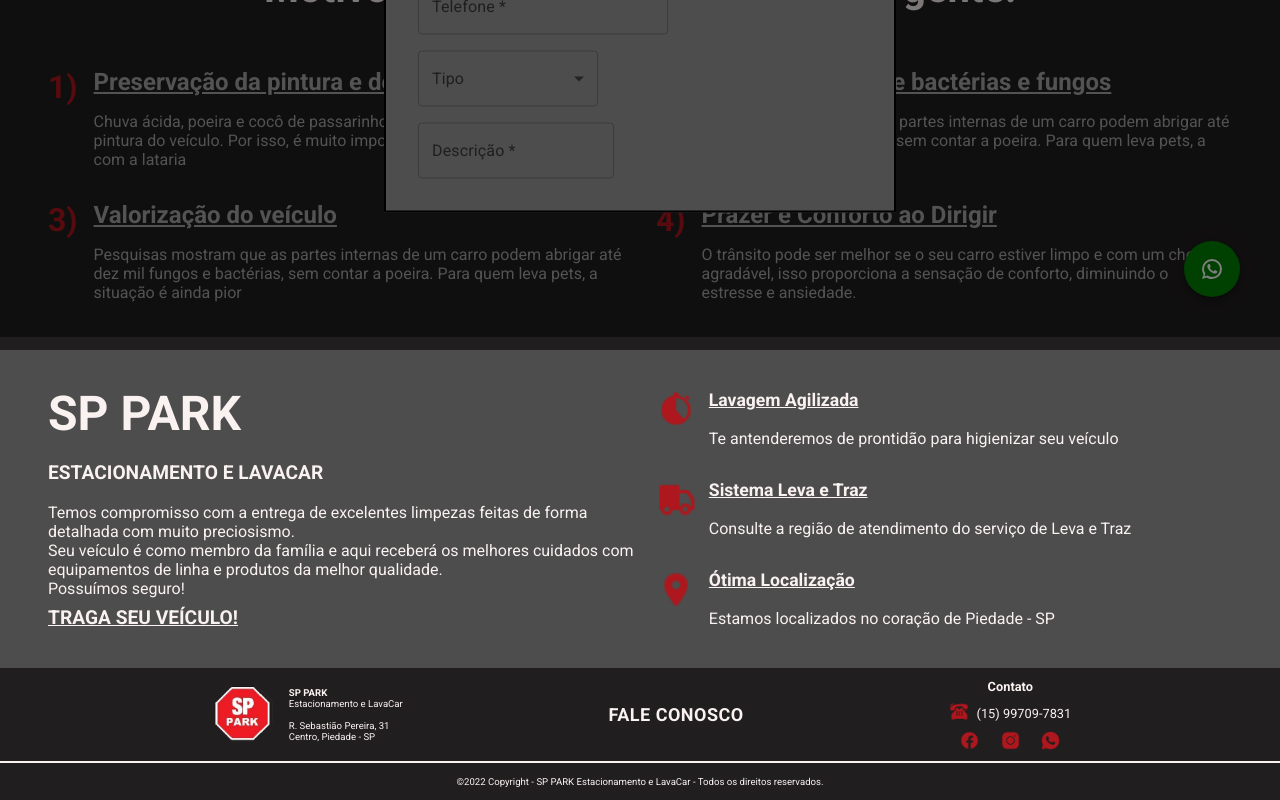
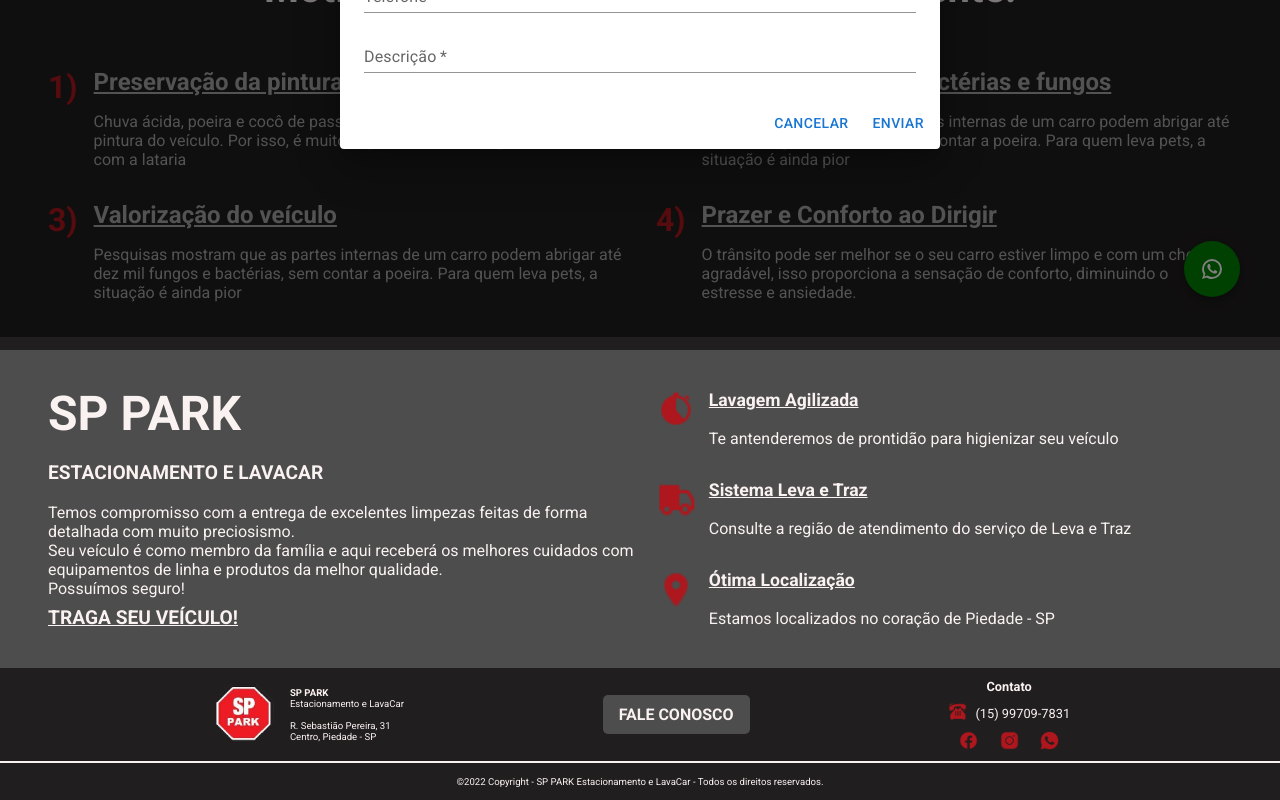
Before and after one commit to guicavazzana/sppark, a React (Create React App) app: page / in a window 1280 px wide. Both pictures are taken after a click on the button "FALE CONOSCO". Shown: the part 783-1583 px from the top of the page. Built offline with nearby package versions, Linux system fonts and the light colour scheme.

Commit message:
Email Workflow

```diff
--- a/package.json
+++ b/package.json
@@ -3,6 +3,7 @@
   "version": "0.1.0",
   "private": true,
   "dependencies": {
+    "@emailjs/browser": "^3.10.0",
     "@emotion/react": "^11.10.5",
     "@emotion/styled": "^11.10.5",
     "@material-ui/core": "^4.12.4",
@@ -53,5 +54,4 @@
   "devDependencies": {
     "styled-components": "^5.3.6"
   }
-
 }
--- a/src/components/Footer/index.js
+++ b/src/components/Footer/index.js
@@ -1,8 +1,7 @@
 import { Container } from './styles'
-
+import { FormContact } from '../FormContact'
 import { InfoFooter } from '../InfoFooter'
 import { ContactFooter } from '../ContactFooter'
-import { FormContact } from '../FormContact'
 
 export function Footer(){
     return (
--- a/src/components/FormContact/index.js
+++ b/src/components/FormContact/index.js
@@ -1,92 +1,108 @@
 import * as React from 'react';
-import Box from '@mui/material/Box';
 import Button from '@mui/material/Button';
 import TextField from '@mui/material/TextField';
-import Modal from '@mui/material/Modal';
+import Dialog from '@mui/material/Dialog';
+import DialogActions from '@mui/material/DialogActions';
+import DialogContent from '@mui/material/DialogContent';
+import DialogContentText from '@mui/material/DialogContentText';
+import DialogTitle from '@mui/material/DialogTitle';
+import emailjs from '@emailjs/browser';
+import { useRef } from 'react';
 import { Container } from './styles'
-import InputLabel from '@mui/material/InputLabel';
-import MenuItem from '@mui/material/MenuItem';
-import FormControl from '@mui/material/FormControl';
-import Select from '@mui/material/Select';
-import { styleBox } from './styles'
 
-export function BasicSelect() {
-    const [tipo, setTipo] = React.useState('');
 
-    const handleChange = (event) => {
-      setTipo(event.target.value);
+export function FormContact() {
+    const form = useRef();
+
+    const sendEmail = (e) => {
+        e.preventDefault();
+
+        emailjs.sendForm('service_xxbfl2y', 'template_xjuwfbh' , form.current ,'dR-ZM0kx7NzPRj6rv')
+        .then(() => {
+            alert('Mensagem enviada!');
+        }, (error) => {
+            alert(error.description);
+        });
     };
 
-    return (
-      <Box sx={{ minWidth: 120 }}>
-        <FormControl sx={{minWidth: 180}}>
-          <InputLabel id="demo-simple-select-label">Tipo</InputLabel>
-          <Select
-            labelId="demo-simple-select-label"
-            id="demo-simple-select"
-            value={tipo}
-            label="Tipo"
-            onChange={handleChange}
-          >
-            <MenuItem value={'informacoes'}>Informações</MenuItem>
-            <MenuItem value={'sugestoes'}>Sugestões</MenuItem>
-            <MenuItem value={'criticas'}>Criticas</MenuItem>
-            <MenuItem value={'elogios'}>Elogios</MenuItem>
-          </Select>
-        </FormControl>
-      </Box>
-    );
-  }
+    const [open, setOpen] = React.useState(false);
 
-export function FormContact() {
-    const [open, setOpen] = React.useState(false);
-    const handleOpen = () => setOpen(true);
-    const handleClose = () => setOpen(false);
+    const handleClickOpen = () => {
+        setOpen(true);
+    };
 
-    return (
-        <Container>
-            <div>
-                <Button className='button-fale' onClick={handleOpen}
-                sx={{'&:hover': {backgroundColor: '#363636'}}}
-                >
-                  Fale Conosco
-                </Button>
-                <Modal
-                open={open}
-                onClose={handleClose}
-                aria-labelledby="modal-modal-title"
-                aria-describedby="modal-modal-description"
-                >
-              <div>
-                <Box style={styleBox}>
-                  <div>
-                    <h2>
-                        <u>Fale Conosco!</u>
-                    </h2>
-                    <br />
-                    <h3>
-                        Envie-nos dúvidas, críticas ou sugestões que entraremos em contato para lhe responder!
-                    </h3>
-                  </div>
-                    <form action="">
-                      <div>
-                        <TextField sx={{mt: 4, mr: 3, minWidth: 250}} id="outlined-basic" label="Nome Completo *" variant="outlined" />
-                        <TextField sx={{mt: 4, minWidth: 250}} id="outlined-basic" label="Email *" variant="outlined" />
-                      </div>
-                      <div>
-                        <TextField sx={{my: 2, minWidth: 250}} id="outlined-basic" label="Telefone *" variant="outlined" />
-                      </div>
-                      <div>
-                        <BasicSelect sx={{minWidth: 250}} />
-                      </div>
-                      <div>
-                        <TextField sx={{mt: 2}} id="outlined-multiline-static" label="Descrição *" variant="outlined" multiline />
-                      </div>
-                    </form>
-                </Box>
-              </div>
-                </Modal>
-            </div>
-        </Container>
-    );
-    }
+    const handleClose = () => {
+        setOpen(false);
+    };
+
+
+
+  return (
+    <>
+    <Container>
+      <button variant="text" className='botao-fale' onClick={handleClickOpen}>
+        Fale Conosco
+      </button>
+    </Container>
+      <Dialog open={open} onClose={handleClose}>
+    <form ref={form} onSubmit={sendEmail}>
+        <DialogTitle>Fale Conosco!</DialogTitle>
+        <DialogContent>
+          <DialogContentText>
+            Envie-nos elogios, criticas, sugestões ou dúvidas que entraremos em contato para te atender melhor!
+          </DialogContentText>
+          <TextField
+            autoFocus
+            margin="dense"
+            id="name"
+            name='name'
+            label="Nome Completo"
+            type="name"
+            fullWidth
+            variant="standard"
+            required
+        />
+          <TextField
+            autoFocus
+            margin="dense"
+            id="email"
+            name='email'
+            label="Email"
+            type="email"
+            fullWidth
+            variant="standard"
+            required
+        />
+          <TextField
+            autoFocus
+            margin="dense"
+            id="phone"
+            name='phone'
+            label="Telefone"
+            type="phone"
+            fullWidth
+            variant="standard"
+            required
+        />
+          <TextField
+            autoFocus
+            id="descricao"
+            name='description'
+            label="Descrição"
+            margin="dense"
+            multiline
+            maxRows={4}
+            fullWidth
+            variant="standard"
+            required
+            />
+        </DialogContent>
+        <DialogActions>
+          <Button onClick={handleClose}>Cancelar</Button>
+          <Button type='submit' onClick={handleClose}>Enviar</Button>
+        </DialogActions>
+    </form>
+      </Dialog>
+    </>
+  );
+}
--- a/src/components/FormContact/styles.js
+++ b/src/components/FormContact/styles.js
@@ -1,29 +1,22 @@
 import styled from 'styled-components'
 
 export const Container = styled.div`
-  .button-fale{
-    font-size: 18px;
+    .botao-fale{
+    background-color: var(--dark-gray);
+    border: none;
+    border-radius: 5px;
+    color: var(--white);
+    padding: 10px 16px;
+    text-align: center;
+    text-decoration: none;
+    font-size: 16px;
     font-weight: bold;
-    color: var(--white);
-    form{
-      display: flex;
-      flex-direction: column;
+    text-transform: uppercase;
+    cursor: pointer;
+    &:hover{
+        transition: filter 0.2s;
+        filter: brightness(0.8);
     }
-  }
-  `
-  export const styleBox = {
-    position: 'absolute',
-    top: '50%',
-    left: '50%',
-    transform: 'translate(-50%, -50%)',
-    width: '40%',
-    background: '#4d4d4d',
-    color: '#FAF1F1',
-    border: '2px solid #000',
-    boxShadow: 24,
-    padding: '2rem',
-    display: 'flex',
-    'flex-direction': 'column',
-    height: 'auto',
+}
 
-  };
+`
--- a/src/components/Header/styles.js
+++ b/src/components/Header/styles.js
@@ -47,7 +47,7 @@
             height: 2.5rem;
         }
         a{
-            font-size: 0.5rem;
+            font-size: 1rem;
         }
 
     }
```
Also changed, not shown: 1 other file (tests, documents, lock files or other folders).
